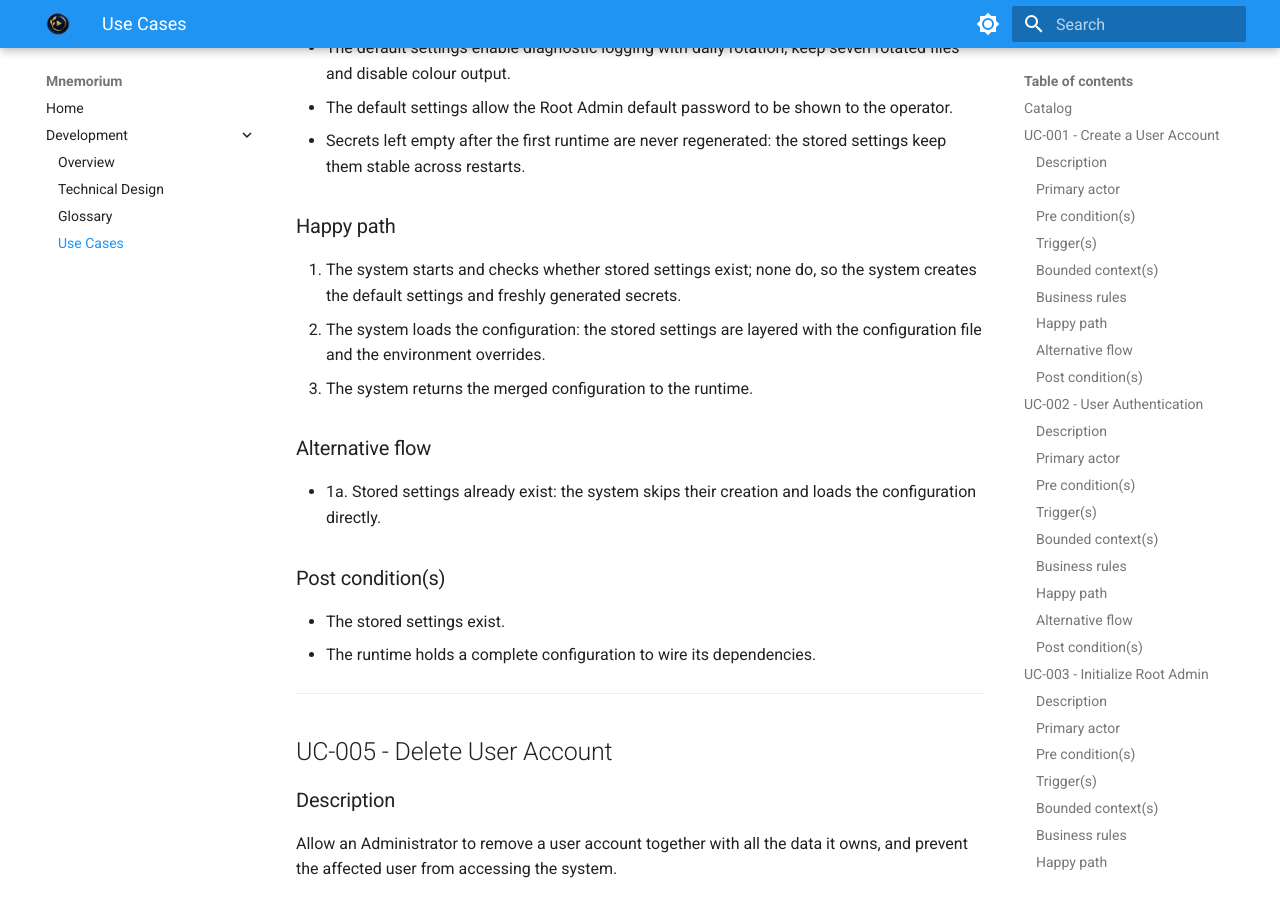
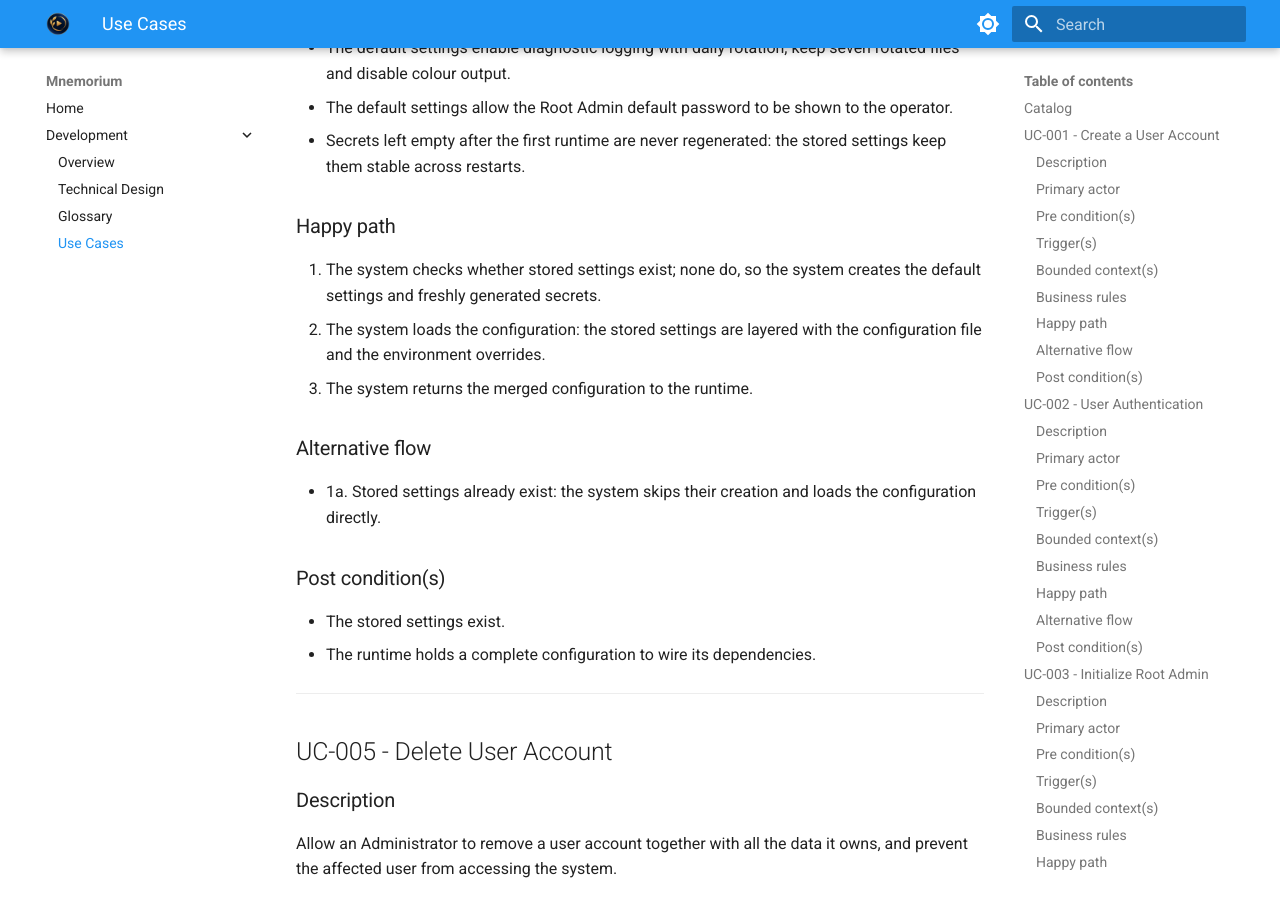
Before and after one commit to Mnemorium/mnemorium, an MkDocs documentation site: the page built from docs/development/UseCases.md, in a window 1280 px wide and 900 px high, scrolled down 5809 px. Built offline with MkDocs 1.6.1 and Material for MkDocs 9.7.7, drawn with Linux system fonts in a browser that asks for light colours.

Commit message:
fix(development): stop repeating the runtime start in the UC-004 happy path

```diff
--- a/docs/development/UseCases.md
+++ b/docs/development/UseCases.md
@@ -206,8 +206,8 @@ configuration file and the environment, generating the secrets on the first runt
 
 ### Happy path
 
-1. The system starts and checks whether stored settings exist; none do, so the system creates the default settings and
-   freshly generated secrets.
+1. The system checks whether stored settings exist; none do, so the system creates the default settings and freshly
+   generated secrets.
 2. The system loads the configuration: the stored settings are layered with the configuration file and the environment
    overrides.
 3. The system returns the merged configuration to the runtime.
```
